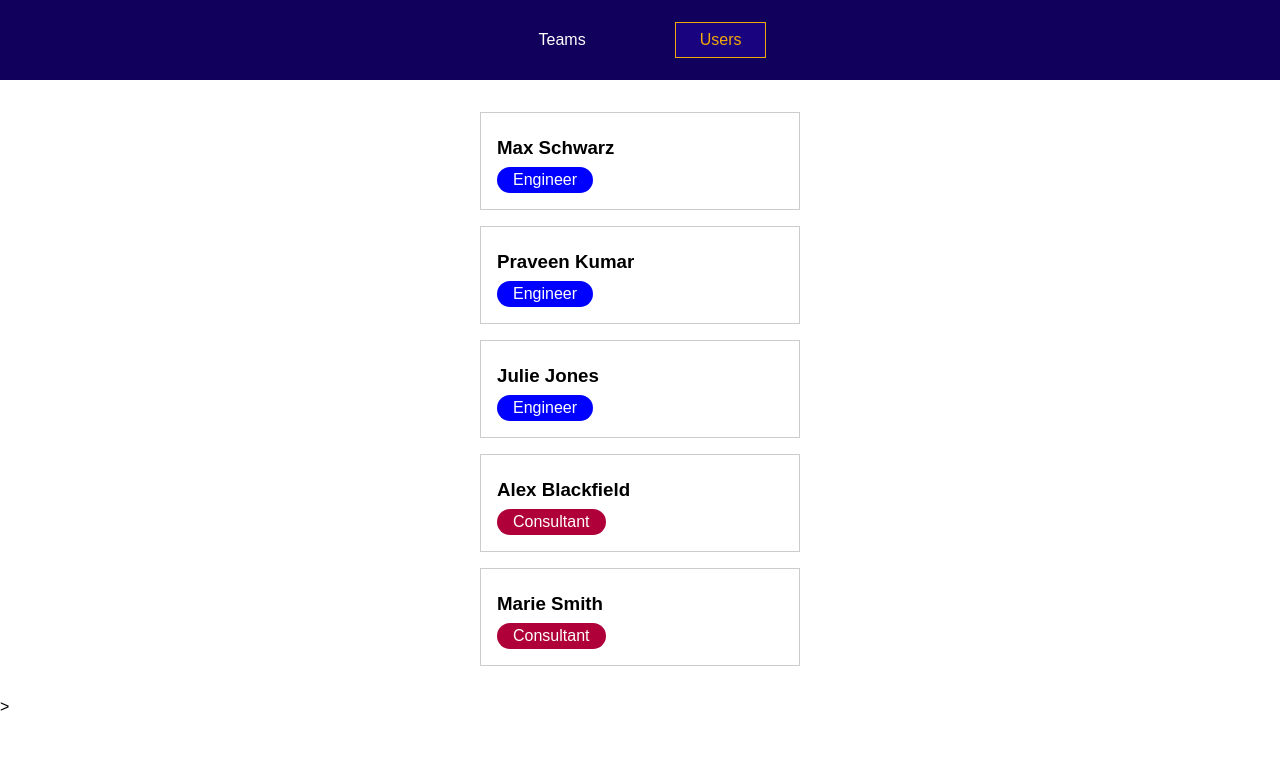
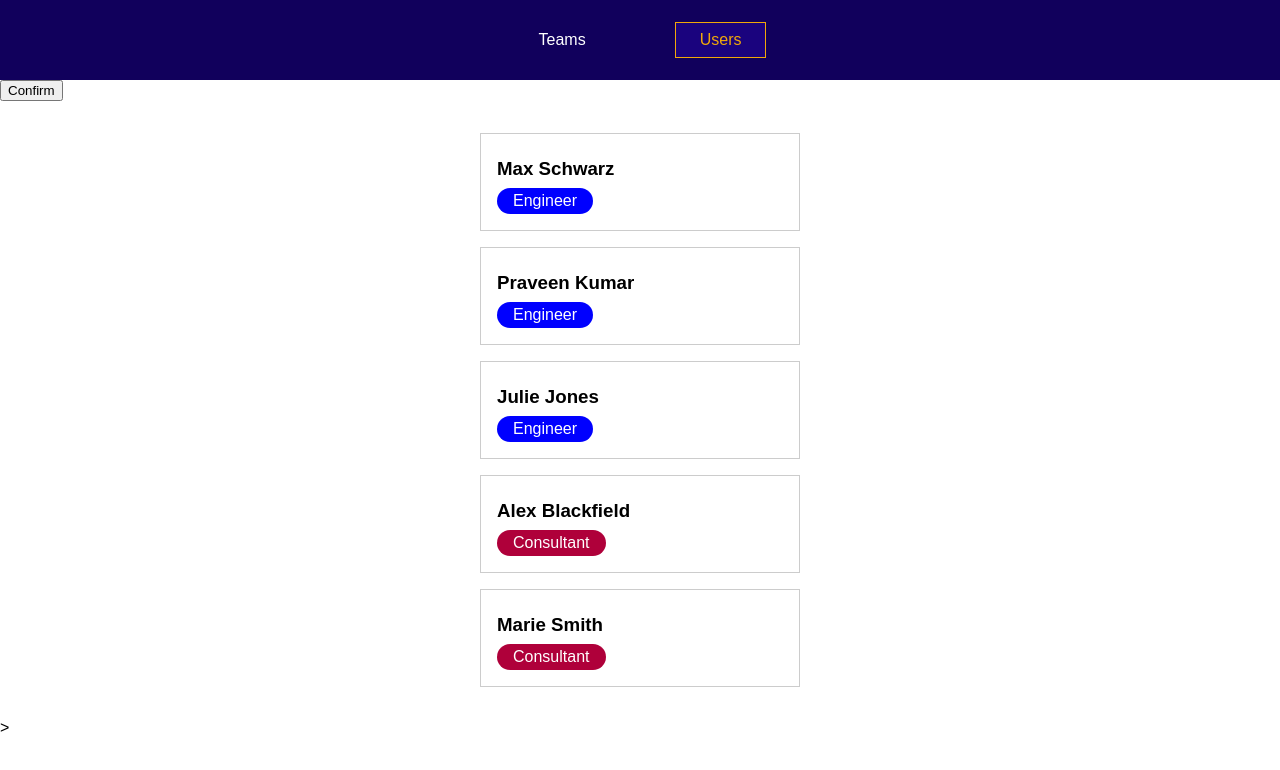
Before and after one commit to SohilaArafa/VueUd, a Vue app in the folder section13/: page /users in a window 1280 px wide. Shown: the top 770 px of the page. Built offline with nearby package versions, Linux system fonts and the light colour scheme.

Commit message:
routing on confirm

```diff
--- a/section13/src/components/users/UsersList.vue
+++ b/section13/src/components/users/UsersList.vue
@@ -1,7 +1,10 @@
 <template>
+<div>
+<button @click="confirm" >Confirm</button>
   <ul>
     <user-item v-for="user in users" :key="user.id" :name="user.fullName" :role="user.role"></user-item>
   </ul>
+</div>
 </template>
 
 <script>
@@ -12,6 +15,11 @@ export default {
     UserItem,
   },
   inject: ['users'],
+  methods : {
+    confirm() {
+      this.$router.push('/teams')
+    }
+  }
 };
 </script>
 
```
